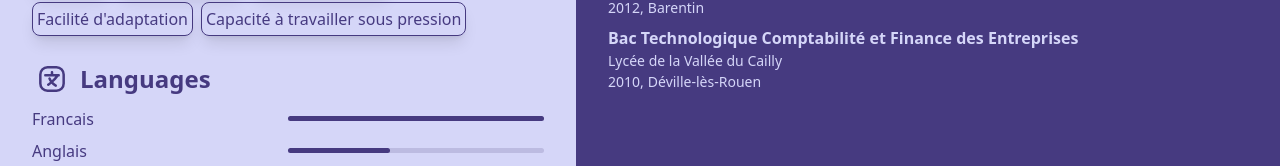
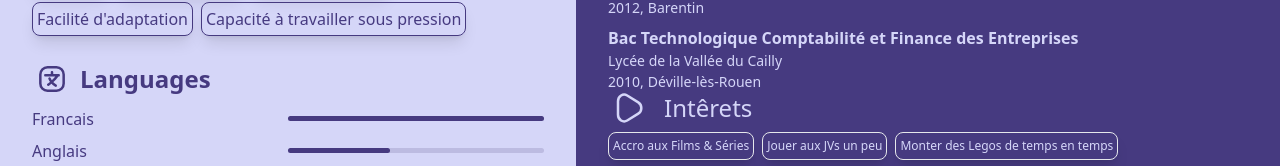
Before and after one commit to Fl0jfk/CV-Generator, a Next.js app: page /model1 in a window 1280 px wide. Shown: the part 606-772 px from the top of the page. Built offline with nearby package versions, Linux system fonts and the light colour scheme.

Commit message:
first model finish

```diff
--- a/public/data.json
+++ b/public/data.json
@@ -170,6 +170,23 @@
             "date": "2023",
             "organism": "OpenClassRooms (bac+2)"
         }
+    ],
+    "interests": [
+        {
+            "id":1,
+            "name": "Accro aux Films & Séries"
+        },
+        {
+            "id":2,
+            "name": "Jouer aux JVs un peu"
+        },
+        {
+            "id": 3,
+            "name": "Monter des Legos de temps en temps "
+        },
+        {
+            "id": 4,
+            "name": "Visiter des lieux incroyables"
+        }
     ]
-
 }
--- a/src/app/contexts/data.tsx
+++ b/src/app/contexts/data.tsx
@@ -18,6 +18,11 @@ type Skill = {
   svg: string;
   level: number;
 };
+
+export type Interest = {
+  id: number;
+  name: string;
+}
 
 type SoftSkills = {
   id: number;
@@ -52,6 +57,7 @@ type Languages = {
 type Data = {
   profile: Profile;
   skills: Skill[];
+  interests: Interest[];
   softskills: SoftSkills[];
   description: Description;
   experiences: Experiences[];
@@ -72,6 +78,7 @@ const initialData: Data = {
     phoneNumber: ""
   },
   skills: [],
+  interests: [],
   softskills: [],
   description: "",
   experiences: [],
--- a/src/app/model1/components/Education.tsx
+++ b/src/app/model1/components/Education.tsx
@@ -4,7 +4,7 @@ import { Education } from "@/app/contexts/data";
 function Education (){
     const data = useData();
     return (
-        <section className="flex flex-col w-full h-[20%]">
+        <section className="flex flex-col w-full h-[34%]">
              <div className="flex items-center gap-4">
                 <svg width="40px" height="40px" viewBox="0 0 24 24">
                     <path fill="#d5d6f8" d="M17.673 5.606a3326.02 3326.02 0 0 1-5.671-2.674L.138 8.524l2.03.98L2 9.531V20h1v-9.626l.72-.124.28.135v5.288c0 .914 5.206 3.533 6.249 4.049a3.89 3.89 0 0 0 3.48-.026C20 16.486 20 15.895 20 15.673v-5.288l3.854-1.857s-3.8-1.801-6.181-2.922zM19 15.504a51.526 51.526 0 0 1-5.726 3.302 2.884 2.884 0 0 1-2.582.02A40.184 40.184 0 0 1 5 15.521v-4.655l7 3.373 7-3.373zm-7-2.373L5.416 9.958l6.469-1.115-.17-.987-7.85 1.354-1.403-.676 9.537-4.495c.825.393 8.523 4.014 9.542 4.494z"/>
@@ -13,7 +13,7 @@ function Education (){
                 <h1 className="text-2xl">Études & Formations</h1>
             </div>
             <div className="flex flex-col gap-2">
-            {data.education.toReversed().map((education : Education) =>(
+            {data.education.slice().reverse().map((education : Education) =>(
                     <div key={education.id} className="flex flex-col gap-[1px]">
                         <p className="font-bold">{education.name}</p>
                         <p className="text-sm">{education.organism}</p>
--- a/src/app/model1/components/Experiences.tsx
+++ b/src/app/model1/components/Experiences.tsx
@@ -16,7 +16,7 @@ function Experiences (){
                 <h1 className="text-2xl">Expériences professionnelles</h1>
             </div>
             <div className="flex flex-col gap-4">
-            {data.experiences.toReversed().map((experience : Experiences) =>(
+            {data.experiences.slice().reverse().map((experience : Experiences) =>(
                     <div key={experience.id} className="flex flex-col gap-[1px]">
                         <div className="flex gap-1 font-bold">
                             <p>{`${experience.name},`}</p>
--- a/src/app/model1/components/Interest.tsx
+++ b/src/app/model1/components/Interest.tsx
@@ -0,0 +1,25 @@
+import { useData } from "@/app/contexts/data";
+import { Interest } from "@/app/contexts/data";
+
+function Interests (){
+    const data = useData();
+    return (
+        <section className="flex flex-col w-full h-[10%] gap-1">
+        <div className="flex items-center gap-4">
+            <svg width="40px" height="40px" viewBox="0 0 24 24" fill="none" xmlns="http://www.w3.org/2000/svg">
+                <path d="M18.1579 8.60503C20.614 10.1139 20.614 13.8861 18.1579 15.395L11.5263 19.4689C9.07017 20.9778 6 19.0917 6 16.074L6 7.92602C6 4.90827 9.07018 3.02218 11.5263 4.53105L18.1579 8.60503Z" stroke="#d5d6f8" strokeWidth="1.5"/>
+            </svg>
+           <h1 className="text-2xl">Intêrets</h1>
+       </div>
+       <div className="flex flex-wrap gap-2">
+       {data.interests.map((interest : Interest) =>(
+               <div key={interest.id} className="flex flex-col gap-[1px] rounded-lg border p-1 shadow-lg font-light text-[12px]">
+                   <p>{interest.name}</p>
+               </div>
+           ))}
+       </div>
+   </section>
+    )
+}
+
+export default Interests
--- a/src/app/model1/page.tsx
+++ b/src/app/model1/page.tsx
@@ -8,11 +8,12 @@ import Language from "./components/Languages";
 import Description from "./components/Description";
 import Experiences from "./components/Experiences";
 import Education from "./components/Education";
+import Interests from "./components/Interest";
 
 function Model1(){
     return (
         <DataProvider>
-            <div className="h-screen w-screen flex">
+            <div className="h-screen w-screen flex w-[1000px] mx-auto">
                 <section id="left" className="w-[45%] h-full p-8 bg-[#d5d6f8] text-[#463a80] flex flex-col justify-stretch">
                     <Profile/>
                     <Skills/>
@@ -23,6 +24,7 @@ function Model1(){
                     <Description/>
                     <Experiences/>
                     <Education/>
+                    <Interests/>
                 </section>
             </div>
         </DataProvider>
```
